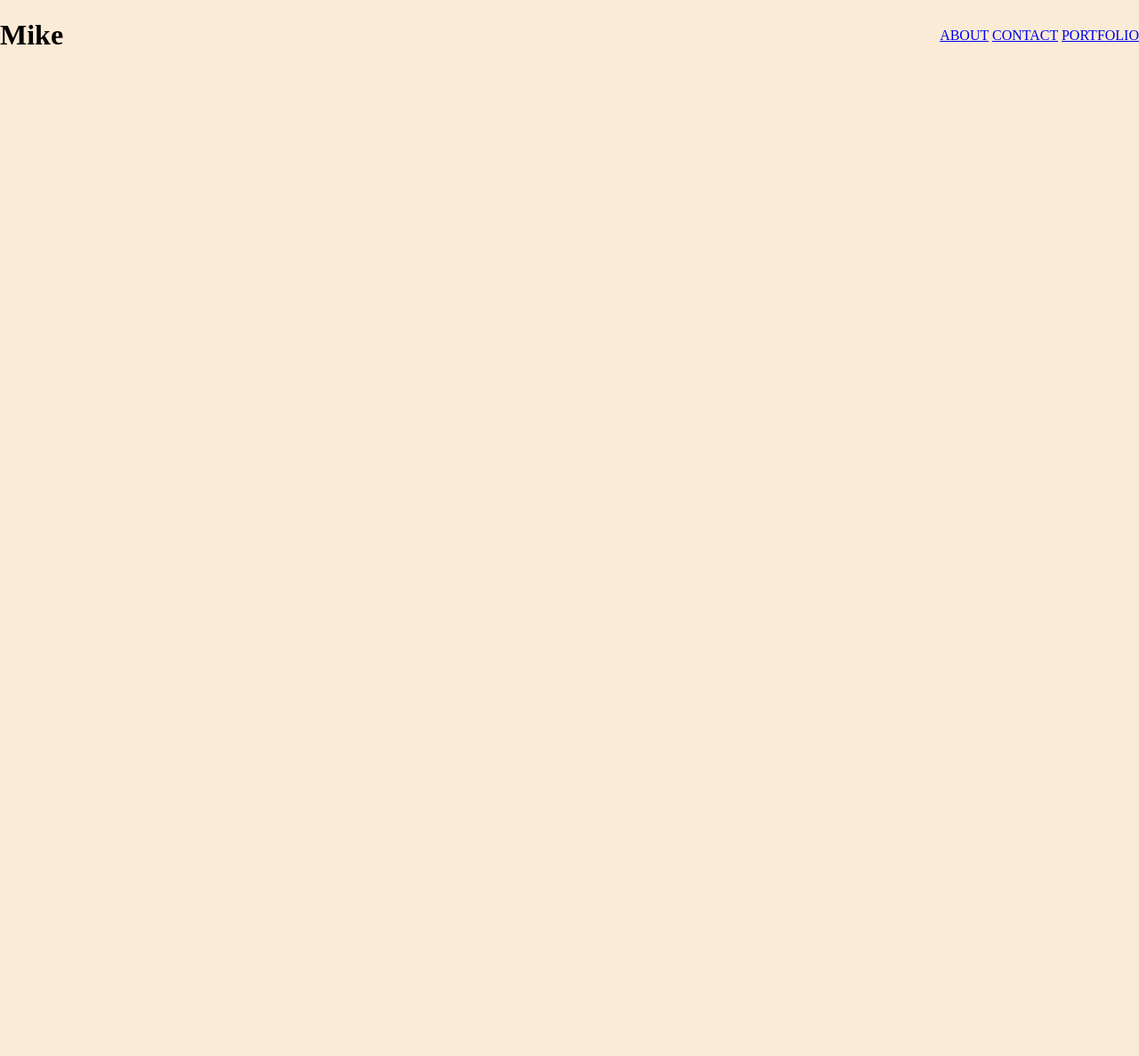
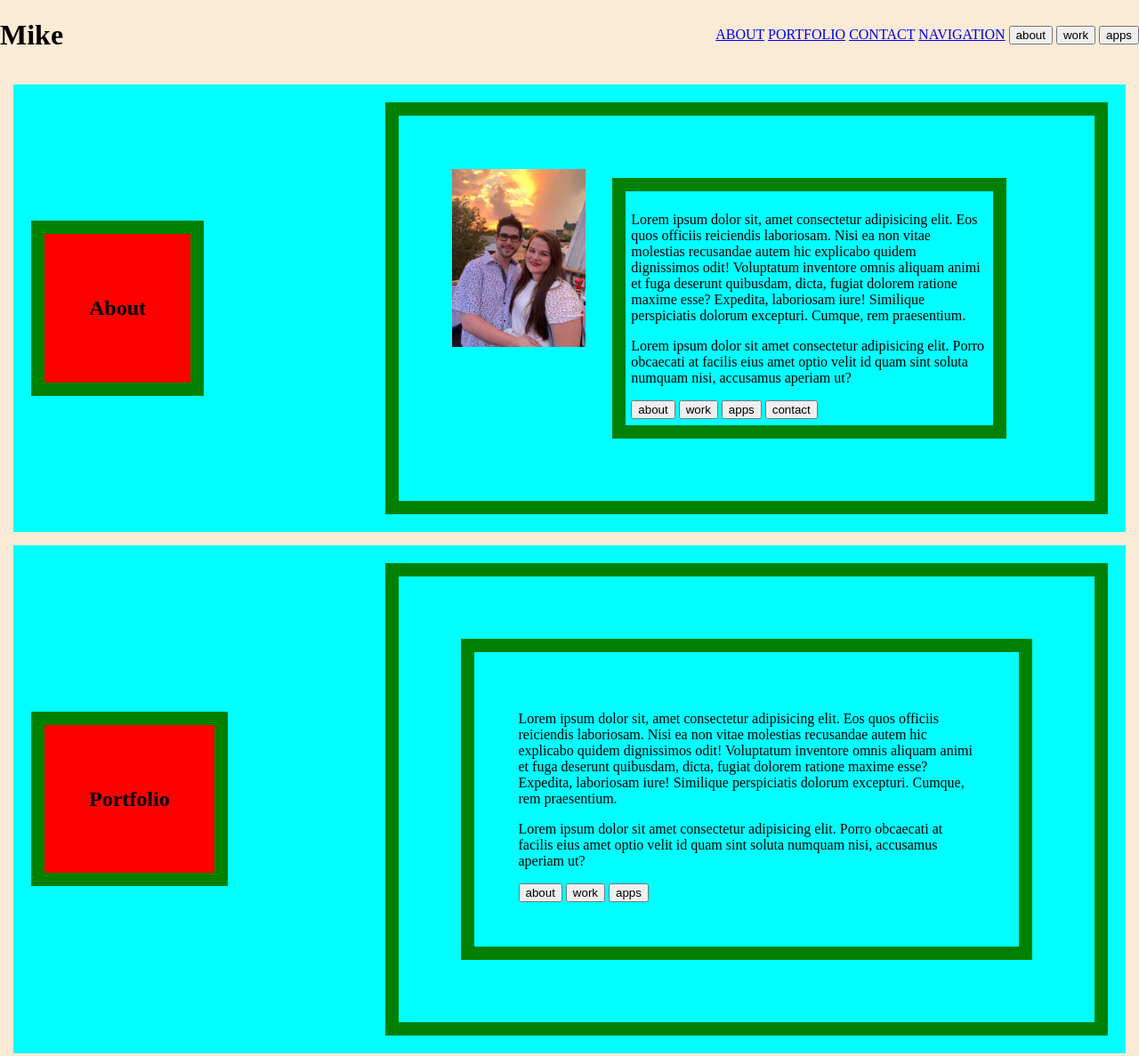
Before and after one commit to SuperMVS1991/MVS-Portfolio2, a plain HTML site: page index.html in a window 1280 px wide. Shown: the top 1187 px of the page at 89% size. Before the commit the page ends 800 px from the top, so only its background shows below. Drawn offline with Linux system fonts and the light colour scheme.

Commit message:
changes in css and html

```diff
--- a/index.html
+++ b/index.html
@@ -4,7 +4,7 @@
     <meta charset="UTF-8" />
     <meta name="viewport" content="width=device-width, initial-scale=1.0" />
     <title>Document</title>
-    <link rel="stylesheet" href="style.css">
+    <link rel="stylesheet" href="style.css" />
   </head>
   <body>
     <!-- CREATE HEADER, MAIN, FOOTER -->
@@ -12,13 +12,78 @@
       <!-- WE WILL NEED DEV'S NAME, PHOTO, NAV WITH LINKS TO ABOUT, PORTFOLIO, CONTACT -->
       <h1>Mike</h1>
       <nav>
-        <a href="#">ABOUT</a>
-        <a href="#">CONTACT</a>
-        <a href="#">PORTFOLIO</a>
+        <a href="#about">ABOUT</a>
+        <a href="#portfolio">PORTFOLIO</a>
+        <a href="#contact">CONTACT</a>
+        <a href="#navigation">NAVIGATION</a>
+        <button type="button" onclick="/path/to/gotoabout.sh">about</button>
+        <button type="button" onclick="/path/to/gotowork.sh">work</button>
+        <button type="button" onclick="/path/to/gotoapps.sh">apps</button>
       </nav>
     </header>
     <main>
-        <!-- WE NEED A SECTIN FOR ABOUT, A SECTON FOR PORTFOLIO, A SECTION FOR CONTACT -->
+      <!-- WE NEED A SECTIN FOR ABOUT, A SECTON FOR PORTFOLIO, A SECTION FOR CONTACT -->
+      <section id="about">
+        <div class="title-element">
+          <h2>About</h2>
+        </div>
+        <div class="about-content">
+          <img src="./assets/images/profile.jpg" class="profile-image" />
+          <div class="about-text">
+            <p>
+              Lorem ipsum dolor sit, amet consectetur adipisicing elit. Eos quos
+              officiis reiciendis laboriosam. Nisi ea non vitae molestias
+              recusandae autem hic explicabo quidem dignissimos odit! Voluptatum
+              inventore omnis aliquam animi et fuga deserunt quibusdam, dicta,
+              fugiat dolorem ratione maxime esse? Expedita, laboriosam iure!
+              Similique perspiciatis dolorum excepturi. Cumque, rem praesentium.
+            </p>
+            <p>Lorem ipsum dolor sit amet consectetur adipisicing elit. Porro obcaecati at facilis eius amet optio velit id quam sint soluta numquam nisi, accusamus aperiam ut?</p>
+            <button type="button" onclick="/path/to/gotoabout.sh">about</button>
+            <button type="button" onclick="/path/to/gotowork.sh">work</button>
+            <button type="button" onclick="/path/to/gotoapps.sh">apps</button>
+            <button type="button" onclick="/path/to/gottocontact.sh">contact</button>
+          </div>
+        </div>
+      </section>
+      <section id="portfolio">
+        <div class="title-element">
+          <h2>Portfolio</h2>
+        </div>
+        <div class="work-content">
+          <div class="portfolio-text">
+            <p>
+              Lorem ipsum dolor sit, amet consectetur adipisicing elit. Eos quos
+              officiis reiciendis laboriosam. Nisi ea non vitae molestias
+              recusandae autem hic explicabo quidem dignissimos odit! Voluptatum
+              inventore omnis aliquam animi et fuga deserunt quibusdam, dicta,
+              fugiat dolorem ratione maxime esse? Expedita, laboriosam iure!
+              Similique perspiciatis dolorum excepturi. Cumque, rem praesentium.
+            </p>
+            <p>Lorem ipsum dolor sit amet consectetur adipisicing elit. Porro obcaecati at facilis eius amet optio velit id quam sint soluta numquam nisi, accusamus aperiam ut?</p>
+
+        <button type="button" onclick="/path/to/gotoabout.sh">about</button>
+        <button type="button" onclick="/path/to/gotowork.sh">work</button>
+        <button type="button" onclick="/path/to/gotoapps.sh">apps</button>
+        </div>
+      </section>
+
+            <!-- clickable buttons/boxes -->
+
+
+
+      </section>
+      <section id="contact">
+        <div class="title-element">
+          <h2>contact</h2>
+        </div>
+        <div>
+        <button type="button" onclick="/path/to/gotoabout.sh">about</button>
+        <button type="button" onclick="/path/to/gotowork.sh">work</button>
+        <button type="button" onclick="/path/to/gotoapps.sh">apps</button>
+        <button type="button" onclick="/path/to/gottocontact.sh">contact</button>
+        </div>
+      </section>
     </main>
     <footer></footer>
   </body>
--- a/style.css
+++ b/style.css
@@ -8,8 +8,63 @@ body {
   padding: 0;
 }
 
+/* HEADER SECTION */
+
 header {
   display: flex;
   justify-content: space-between;
   align-items: center;
 }
+
+
+/* MAIN CONTENT */
+
+section{
+  display: flex;
+  flex-wrap: wrap;
+  margin: 15px;
+  justify-content: space-between;
+  align-items: center;
+  background-color: aqua;
+}
+
+section .title-element{
+  flex: 0 0 15%;
+  background-color: red;
+  /* flex-wrap: 0 0 20%; */
+}
+section div{
+  flex: 0 0 65%;
+  /* width: 300px; */
+}
+
+.about-content{
+  display: flex;
+}
+
+
+/* PROFILE IMAGE */
+.profile-image{
+  height: 200px;
+  margin: 10px
+}
+
+.about-text{
+  padding: 1%
+}
+.button {
+  background-color: #04AA6D; /* Green */
+  border: none;
+  color: white;
+  padding: 15px 32px;
+  text-align: center;
+  text-decoration: none;
+  display: inline-block;
+  font-size: 16px;
+}
+div {
+  /* width: 300px; */
+  border: 15px solid green;
+  padding: 50px;
+  margin: 20px;
+}
```
Also changed, not shown: assets/images/profile.jpg (added).
